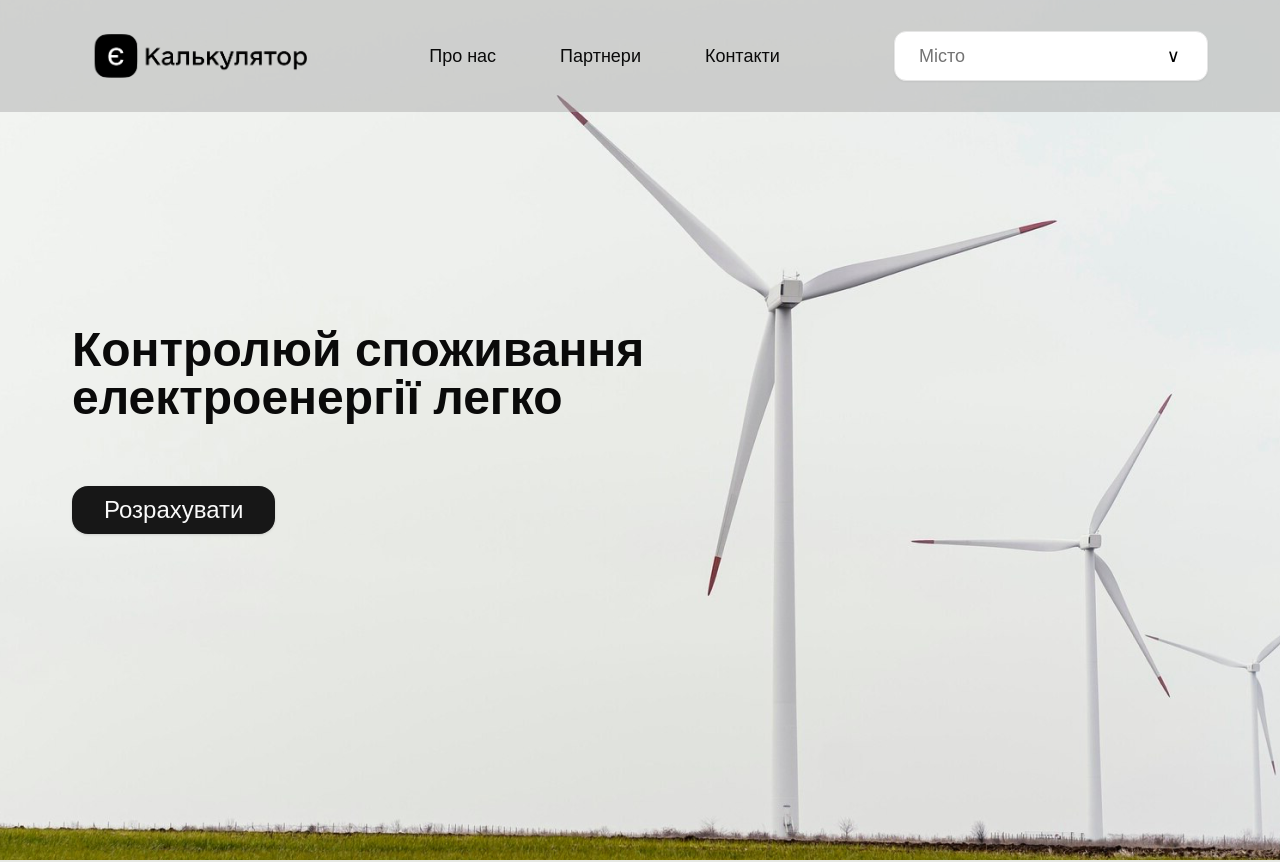
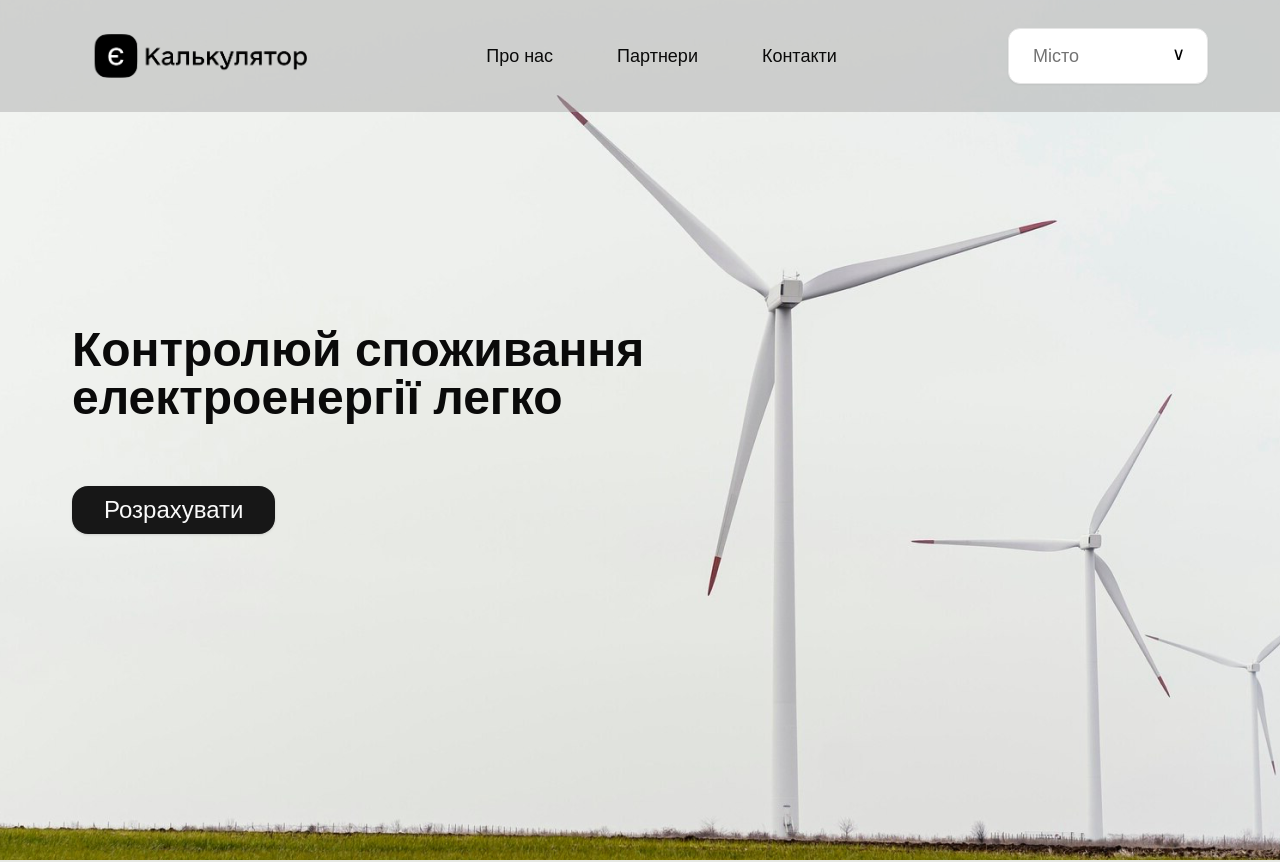
Before and after one commit to smerch88/eCalc, a Next.js app in the folder calc-front/: page / in a window 1280 px wide. Shown: the top 862 px of the page. Built offline with nearby package versions, Linux system fonts and the light colour scheme; no server answers.

Commit message:
fix css button

```diff
--- a/calc-front/components/CityAutoDetect.tsx
+++ b/calc-front/components/CityAutoDetect.tsx
@@ -43,20 +43,17 @@ const CityAutoDetect = () => {
       <Input
         type="text"
         placeholder="Місто"
-        width={200}
-        height={56}
         value={location} // Значення з zustand store.
         readOnly
         onClick={() => setIsModalOpen(true)} // Відкрити модальне вікно.
-        className="w-full bg-white px-6 py-6 pr-14 rounded-xl text-lg cursor-pointer"
+        className="w-[200px] h-[56px] bg-white px-6 py-6 pr-14 rounded-xl text-lg cursor-pointer"
       />
 
       {/* Кнопка для вибору вручну */}
       <button
         onClick={() => setIsModalOpen(true)}
-        className="absolute top-1/2 right-4 transform -translate-y-1/2 text-lg text-black px-3 py-2 rounded-lg hover:bg-gray-200 hover:text-white transition-colors"
-      >
-        &#8744;
+        className="absolute top-4 right-6 w-[24px] h-[24px] transform -translate-y-1/2 text-lg text-black px-3 py-2 rounded-lg transition-colors"
+      >&#8744;
       </button>
 
       {/* Модальне вікно */}
```
